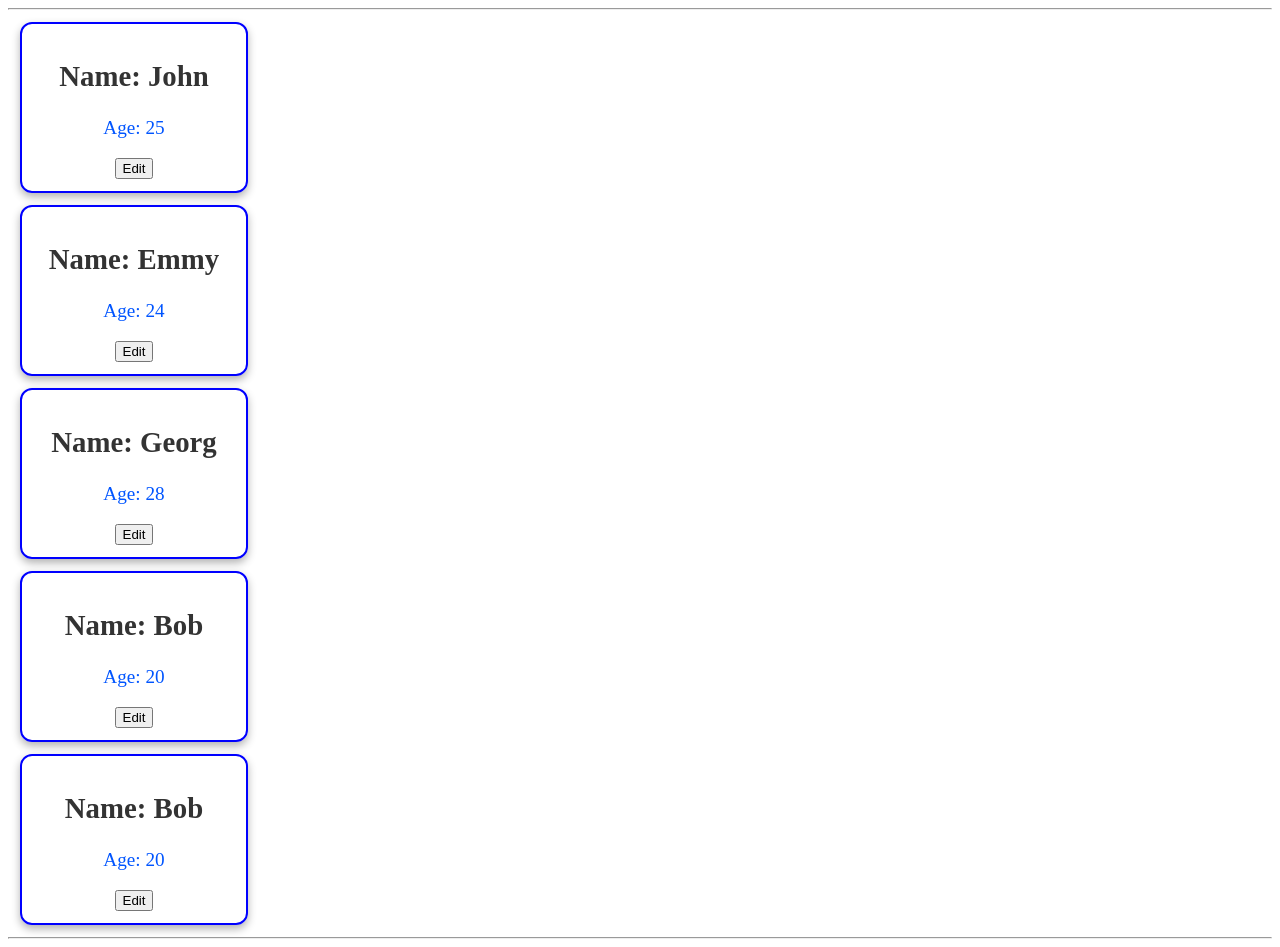
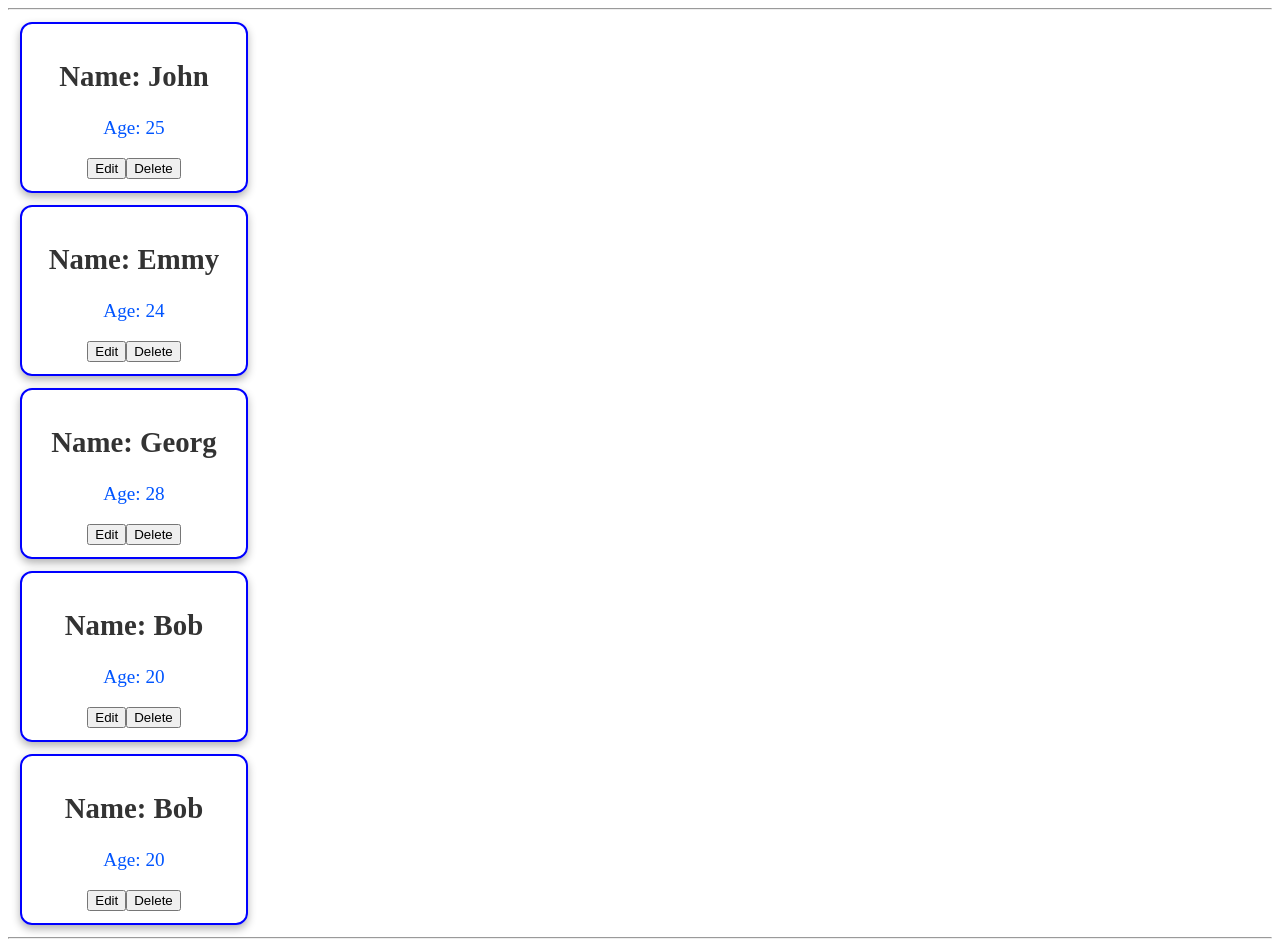
Before and after one commit to KoltLevry/TypescriptNewStart, a React (Vite) app: page / in a window 1280 px wide. Built offline with nearby package versions, Linux system fonts and the light colour scheme.

Commit message:
start lesson 6

```diff
--- a/src/App.tsx
+++ b/src/App.tsx
@@ -1,16 +1,24 @@
+import { useState } from "react";
 import FuncComp from "./components/cohort_53e-fs/React_Intro/FuncComp";
 import Student from './components/cohort_53e-fs/StateAndProps/Student/Student';
 import Task from "./components/cohort_53e-fs/StateAndProps/Switcher/Task";
 
-const students = [
- {name: "John", age: 25},
- {name: "Emmy", age: 24},
- {name: "Georg", age: 28},
- {name: "Bob", age: 20},
- {name: "Bob", age: 20},
+const initialStudents = [
+ {id: 1, name: "John", age: 25},
+ {id: 2, name: "Emmy", age: 24},
+ {id: 3, name: "Georg", age: 28},
+ {id: 4, name: "Bob", age: 20},
+ {id: 5, name: "Bob", age: 20},
 ];
 
 function App() {
+
+  const [students, setStudents] = useState(initialStudents);
+
+  const handleDeleteCard = (id: number) => {
+    setStudents(students.filter(student => student.id !== id));
+  }
+
   return (
     <>
       {/* <h1>Hi</h1> */}
@@ -20,7 +28,7 @@ function App() {
       <hr />
       {/* DRY - don`t repeat yourself */}
       {/* {} фігурні скобки вибивають нас в js з jsx*/}
-      {students.map( student => <Student key={Math.random()} studentName={student.name} studentAge={student.age}/>)}
+      {students.map( (student) => <Student key={student.id} studentName={student.name} studentAge={student.age} onDelete={()=>handleDeleteCard(student.id)} />)}
       {/* {students.map( student => <Student key={Math.random() + new Date()} studentName={student.name} studentAge={student.age}/>)} */}
       {/* <Student studentName="John" studentAge={25}/>
       <Student studentName="Emmy" studentAge={22}/>
--- a/src/components/cohort_53e-fs/StateAndProps/Student/Student.tsx
+++ b/src/components/cohort_53e-fs/StateAndProps/Student/Student.tsx
@@ -3,19 +3,24 @@ import { StudentAge, StudentCardBox, StudentName } from "./styles";
 
 interface StudentProps {
   studentName: string;
-  studentAge: number;
+  studentAge: number | string;
+  index?: number;
+  isActive?: boolean;
+  onDelete?: () => void;
 }
 // {studentName, studentAge} = означають ці скобки {} те що, 1й параметр не називається а деструктуризужться = обєкт з якого ми хочемо дістати якість значення
 //  => 1) ми хочемо дістати значення по ключу - studentName і 2) по ключу - studentAge
 // Жеструктуризація - є СТРУКТУРА в обєкту, а нам від неї треба позбутися
 
-const Student = ({ studentName, studentAge }: StudentProps) => {
+const Student = ({ studentName, studentAge, onDelete }: StudentProps) => {
+
   const [isEdit, setIsEdit] = useState(false);
   const [updatedName, setUpdatedName] = useState<string>(studentName);
-  const [updatedAge, setUpdatedAge] = useState<number>(studentAge);
+  const [updatedAge, setUpdatedAge] = useState<number | string>(studentAge);
+  const [isActive, setIsActive] = useState(true);
 
   const inputNameRef = useRef<HTMLInputElement | null>(null);
-  const inputAgeRef = useRef<HTMLInputElement | undefined | number>(18);
+  const inputAgeRef = useRef<HTMLInputElement | number | string>(18);
 
   const handleClickSave = () => {
     if (inputNameRef.current) {
@@ -25,7 +30,11 @@ const Student = ({ studentName, studentAge }: StudentProps) => {
     }
   };
 
-  return isEdit ? (
+  const handleClickDelete = () => {
+    // setIsActive(false);
+  }
+
+  return isActive ? (isEdit ? (
     <>
       <StudentCardBox>
         <input ref={inputNameRef} type="text" placeholder="Write new name: " defaultValue={updatedName} />
@@ -46,9 +55,12 @@ const Student = ({ studentName, studentAge }: StudentProps) => {
         <StudentName>Name: {updatedName}</StudentName>
         <StudentAge>Age: {updatedAge}</StudentAge>
         <button onClick={() => setIsEdit(true)}>Edit</button>
+        {/* <button onClick={handleClickDelete}>Delete</button> */}
+        <button onClick={onDelete}>Delete</button>
       </StudentCardBox>
     </>
-  );
+  )
+) : (<></>)
   // return (
   //     <>
   //     <StudentCardBox>
```
